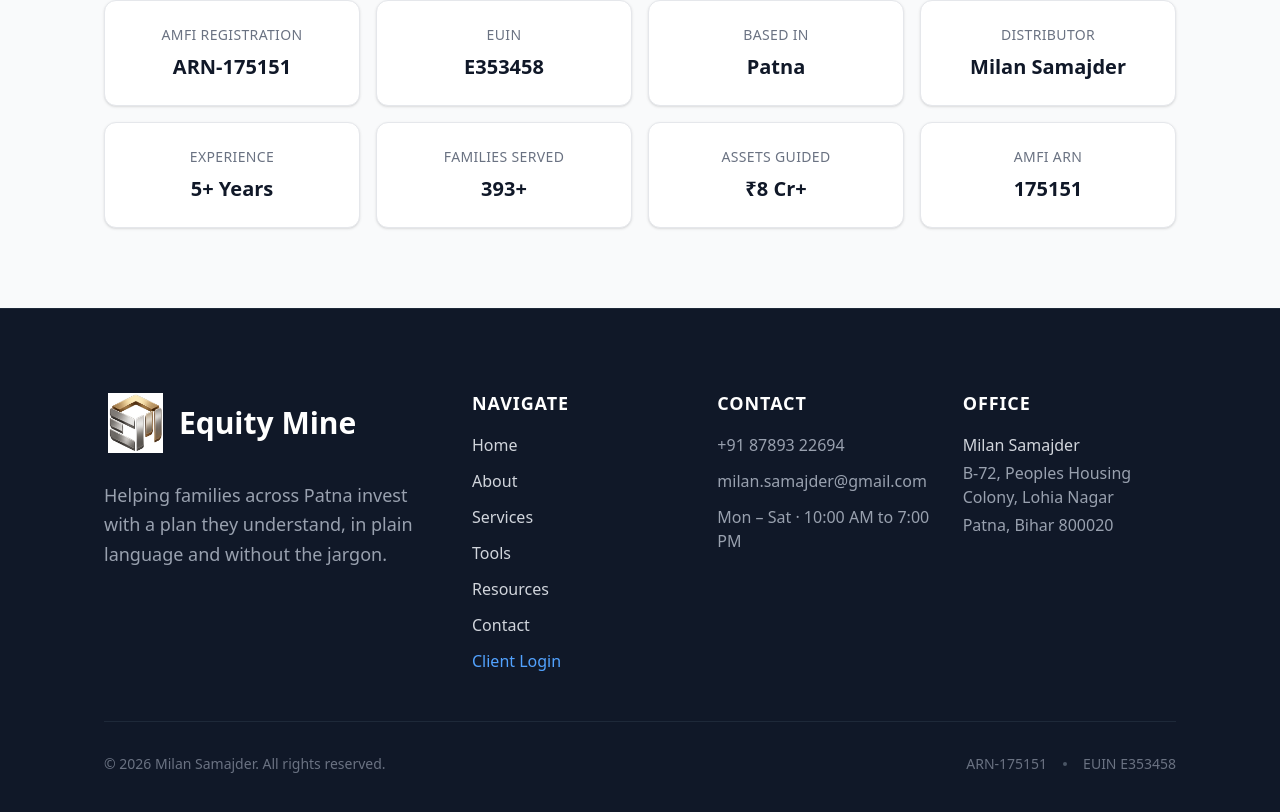
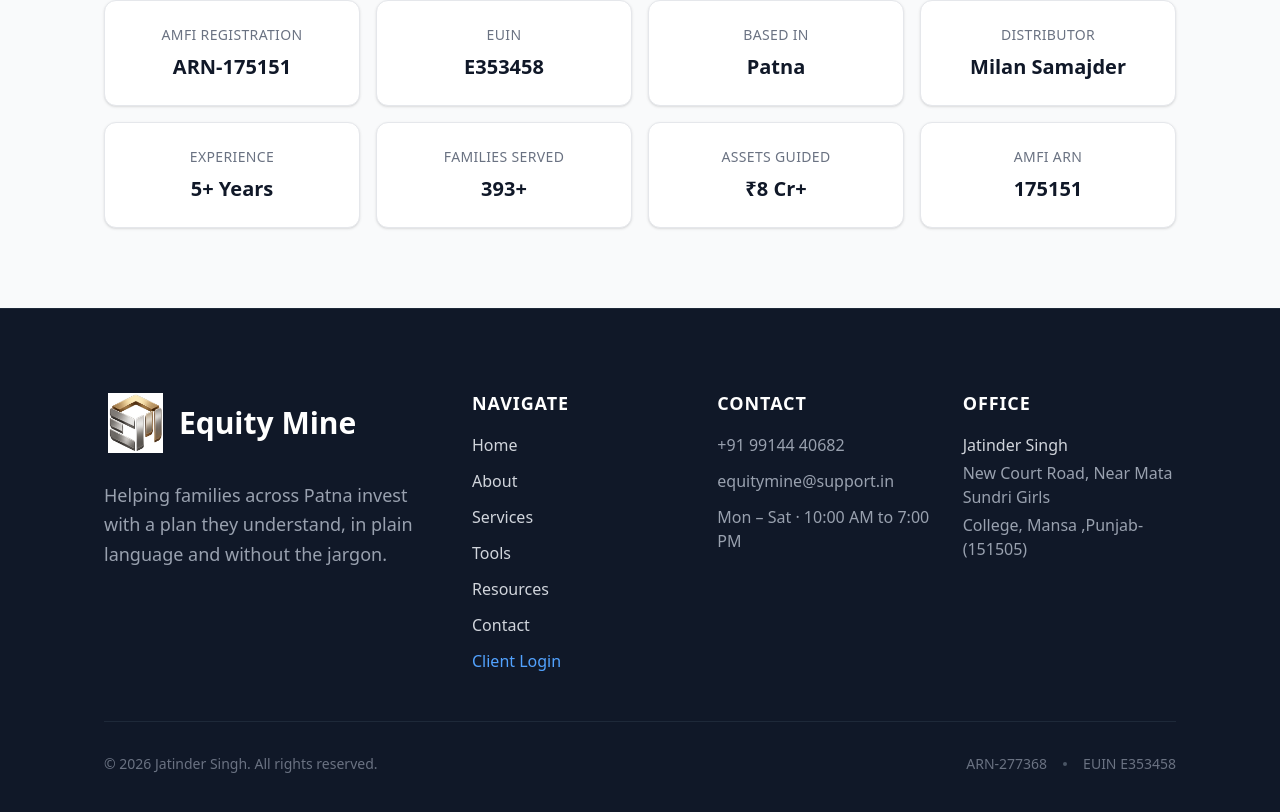
Before and after one commit to null-ptrx/equityMine, a Next.js app: page / in a window 1280 px wide. Shown: the part 674-1486 px from the top of the page. Built offline with nearby package versions, Linux system fonts and the light colour scheme.

Commit message:
info update

```diff
--- a/components/Footer.tsx
+++ b/components/Footer.tsx
@@ -33,8 +33,8 @@
             <div className="flex flex-col gap-4">
               <h2 className="text-lg font-semibold text-white uppercase tracking-wider">Contact</h2>
               <address className="not-italic flex flex-col gap-3 text-gray-400">
-                <a href="tel:+918789322694" className="hover:text-white focus-visible:outline-none focus-visible:ring-2 focus-visible:ring-blue-400 rounded-sm transition-colors">+91 87893 22694</a>
-                <a href="mailto:milan.samajder@gmail.com" className="hover:text-white focus-visible:outline-none focus-visible:ring-2 focus-visible:ring-blue-400 rounded-sm transition-colors break-all">milan.samajder@gmail.com</a>
+                <a href="tel:+918789322694" className="hover:text-white focus-visible:outline-none focus-visible:ring-2 focus-visible:ring-blue-400 rounded-sm transition-colors">+91 99144 40682</a>
+                <a href="mailto:milan.samajder@gmail.com" className="hover:text-white focus-visible:outline-none focus-visible:ring-2 focus-visible:ring-blue-400 rounded-sm transition-colors break-all">equitymine@support.in</a>
                 <span>Mon – Sat · 10:00 AM to 7:00 PM</span>
               </address>
             </div>
@@ -42,18 +42,18 @@
             <div className="flex flex-col gap-4">
               <h2 className="text-lg font-semibold text-white uppercase tracking-wider">Office</h2>
               <address className="not-italic flex flex-col gap-1 text-gray-400">
-                <strong className="font-medium text-gray-300">Milan Samajder</strong>
-                <span>B-72, Peoples Housing Colony, Lohia Nagar</span>
-                <span>Patna, Bihar 800020</span>
+                <strong className="font-medium text-gray-300">Jatinder Singh</strong>
+                <span>New Court Road,  Near Mata Sundri Girls </span>
+                <span>College,  Mansa ,Punjab-(151505)</span>
               </address>
             </div>
           </div>
         </div>
 
         <div className="flex flex-col sm:flex-row justify-between items-center gap-4 pt-8 border-t border-gray-800 text-sm text-gray-500">
-          <p>© 2026 Milan Samajder. All rights reserved.</p>
+          <p>© 2026 Jatinder Singh. All rights reserved.</p>
           <div className="flex items-center gap-4">
-            <span>ARN-175151</span>
+            <span>ARN-277368</span>
             <span aria-hidden="true" className="w-1 h-1 bg-gray-600 rounded-full"></span>
             <span>EUIN E353458</span>
           </div>
```
